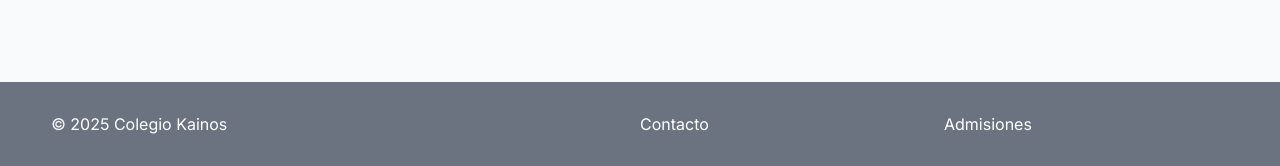
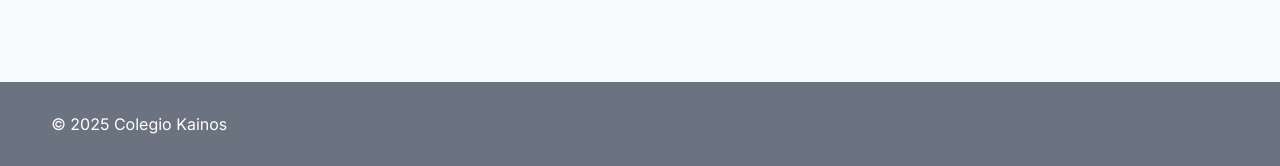
Before and after one commit to e7358707/kainos, a plain HTML site: page Index.html in a window 1280 px wide. Shown: the part 4633-4799 px from the top of the page. Drawn offline with Linux system fonts and the light colour scheme.

Commit message:
Update Index.html

```diff
--- a/Index.html
+++ b/Index.html
@@ -31,7 +31,6 @@
     </nav>
   </header>
 
-  <!-- HERO -->
   <section id="inicio" class="hero">
     <div class="container">
       <div>
@@ -171,7 +170,6 @@
     </div>
   </section>
 
-  <!-- CONTACTO -->
   <section id="contacto">
     <div class="container">
       <h2>Contacto</h2>
@@ -185,12 +183,9 @@
     </div>
   </section>
 
-  <!-- FOOTER -->
   <footer>
     <div class="container">
       <div>© 2025 Colegio Kainos</div>
-      <div><a href="#contacto">Contacto</a></div>
-      <div><a href="#admisiones">Admisiones</a></div>
     </div>
   </footer>
 
```
